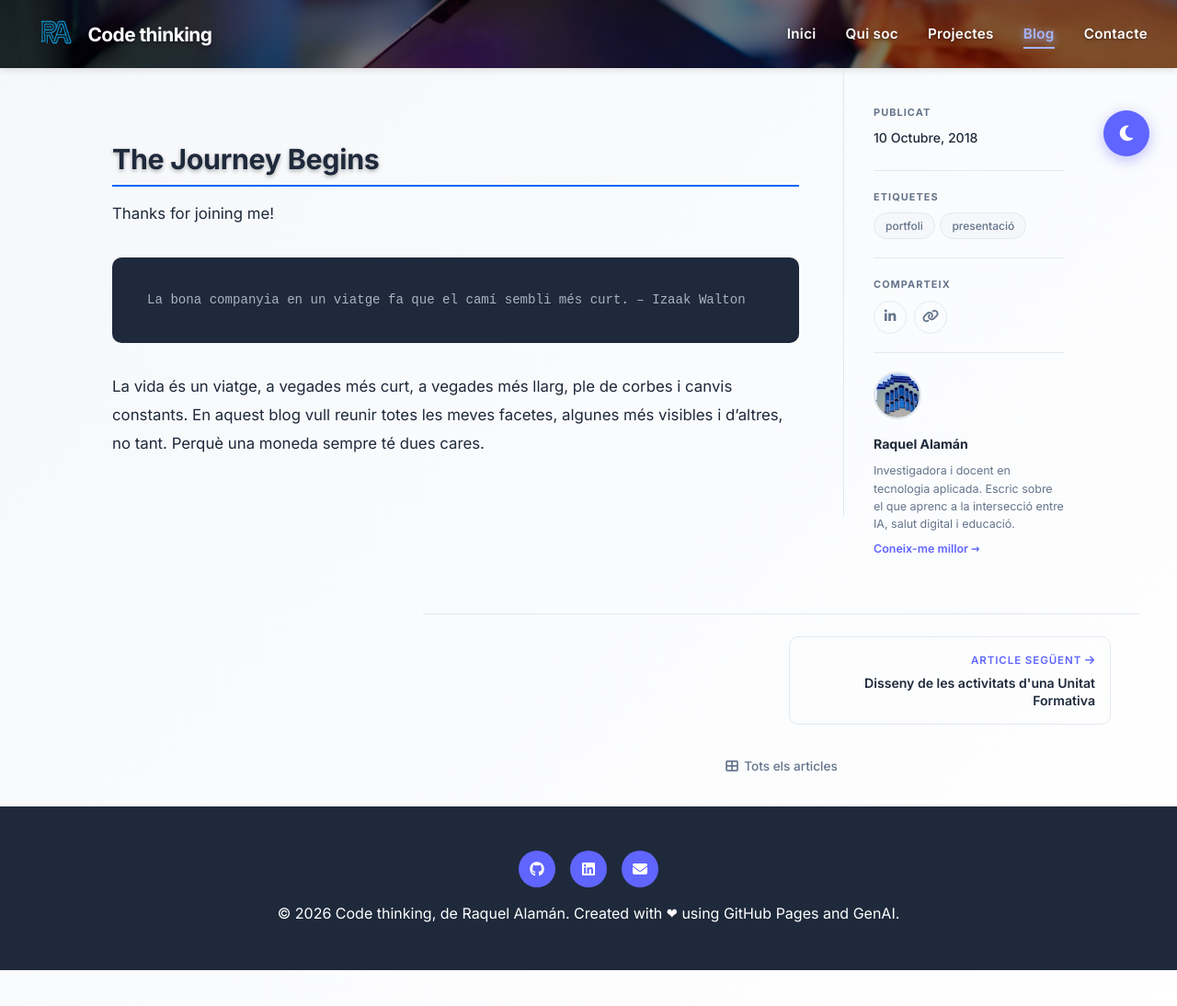
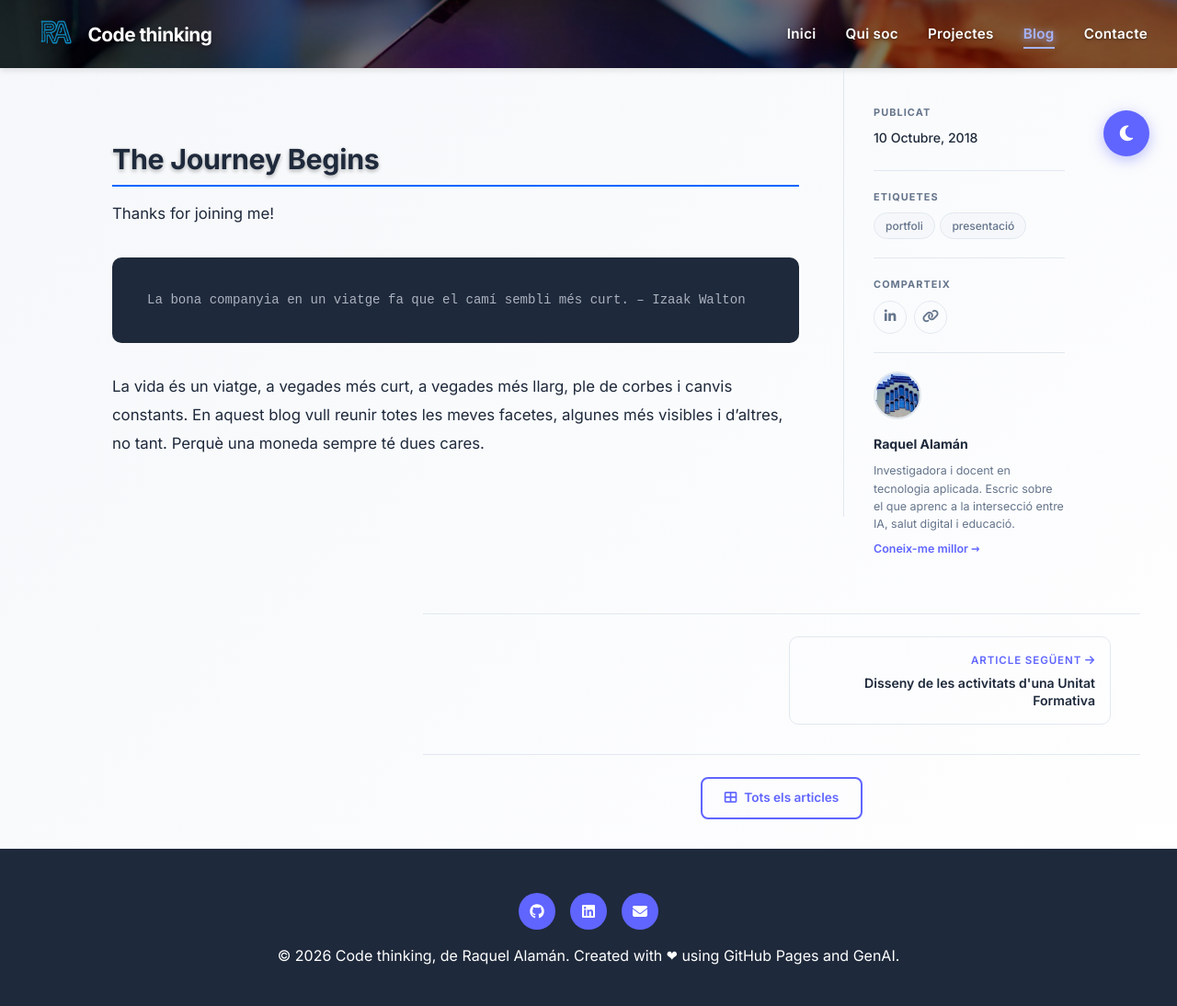
Before and after one commit to raquelalaman/raquelalaman.github.io, a Jekyll site: the page built from _posts/2018-10-10-thejourneybegins.md, in a window 1280 px wide and 1101 px high. Shown: the top 1094 px of the window at 92% size. Built offline with Jekyll 4.4.1, drawn with Linux system fonts in a browser that asks for light colours; nearby versions of some CDN libraries.

Commit message:
Update main.css

```diff
--- a/css/main.css
+++ b/css/main.css
@@ -4045,24 +4045,29 @@ footer {
 
 .post-article__nav-center {
     max-width: 780px;
-    margin: 0 auto;
-    padding: 0.5rem 2rem 2rem;
+    margin: 0.5rem auto 0;
+    padding: 1.5rem 2rem 2rem;
+    border-top: 1px solid var(--border-color);
     text-align: center;
 }
 
 .post-nav-all {
     font-size: 0.85rem;
-    font-weight: 500;
-    color: var(--dark-gray);
+    font-weight: 600;
+    color: var(--brand);
     text-decoration: none;
     display: inline-flex;
     align-items: center;
-    gap: 0.4rem;
-    transition: color 0.2s;
+    gap: 0.5rem;
+    padding: 0.65rem 1.5rem;
+    border: 2px solid var(--brand);
+    border-radius: 8px;
+    transition: all 0.2s ease;
 }
 
 .post-nav-all:hover {
-    color: var(--brand);
+    background: var(--brand);
+    color: var(--white);
 }
 
 
@@ -4084,8 +4089,7 @@ footer {
 [data-theme="dark"] .post-article__byline,
 [data-theme="dark"] .post-toc__title,
 [data-theme="dark"] .post-share__label,
-[data-theme="dark"] .post-author-card__bio,
-[data-theme="dark"] .post-nav-all {
+[data-theme="dark"] .post-author-card__bio {
     color: var(--text-secondary);
 }
 
```
